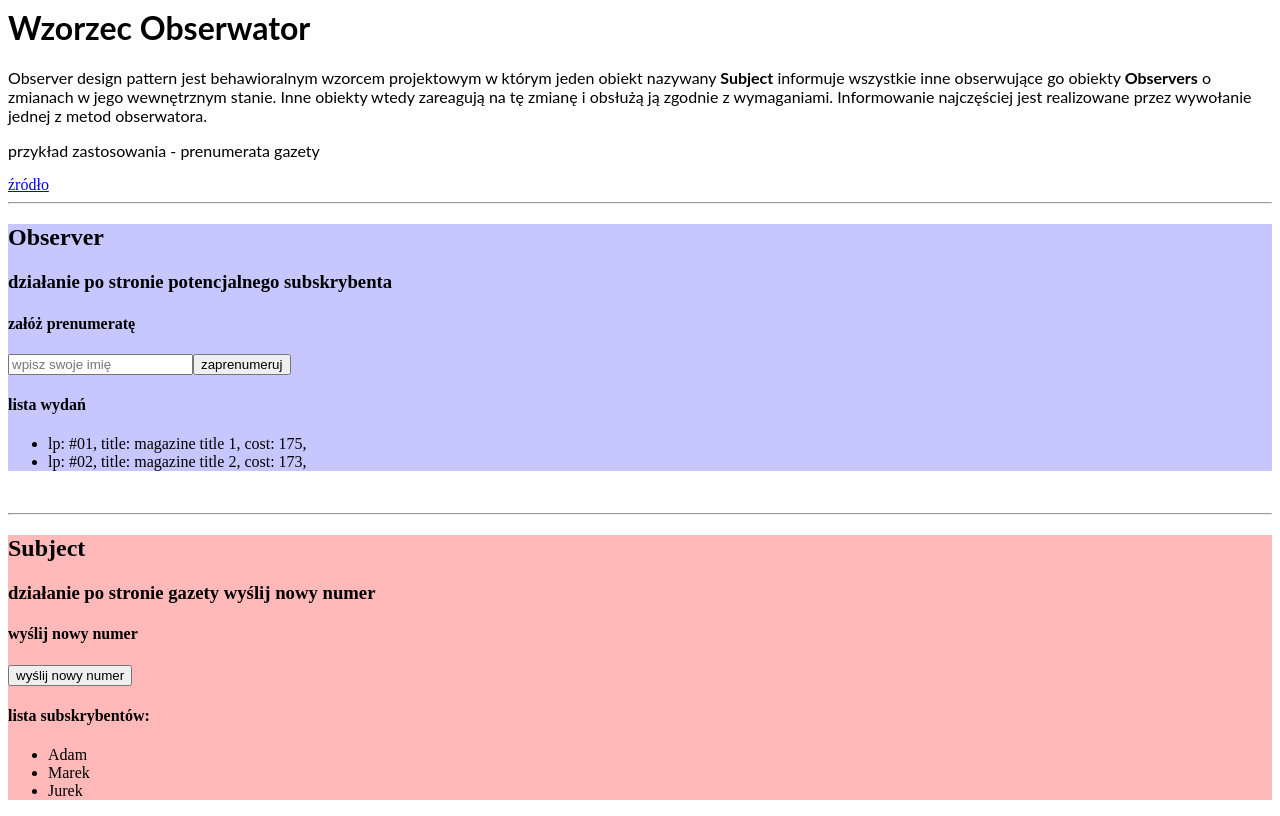
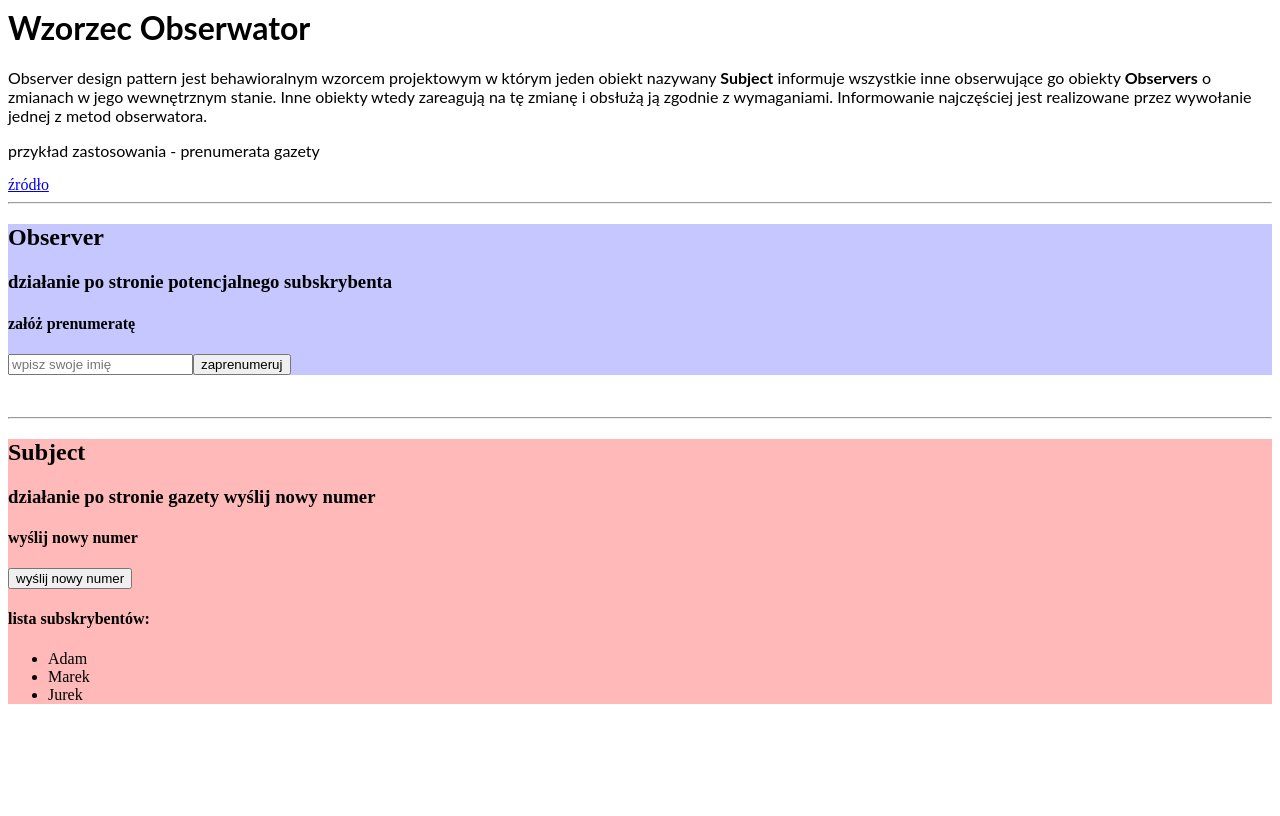
Before and after one commit to GrzegorzNecka/react-ts-wzorce-projektowe, a React (Create React App) app: page / in a window 1280 px wide. Built offline with nearby package versions, Linux system fonts and the light colour scheme.

Commit message:
1 file modified

```diff
--- a/wzorce/obserwator/index.tsx
+++ b/wzorce/obserwator/index.tsx
@@ -26,8 +26,10 @@ lifeMagazine.sendNewRelease({
 });
 let counter = 3;
 export default function Obserwator() {
+  //
   const [inputValue, setInputVal] = React.useState<string>('');
   const [inputMessage, setInputMessage] = React.useState<string>('');
+  const [isObserver, setIsObserver] = React.useState<boolean>(false);
   const [newspapers, setNewspapers] = React.useState<Release[]>(
     lifeMagazine.getAllNewspapers()
   );
@@ -41,6 +43,7 @@ export default function Obserwator() {
     const subscribe = lifeMagazine.addSubscriber(newSubscriber);
     setInputMessage(subscribe.message);
     setInputVal('');
+    setIsObserver(true);
   };
 
   const subscribers = lifeMagazine.getAllSubscribers();
@@ -58,10 +61,10 @@ export default function Obserwator() {
         <p>
           Observer design pattern jest behawioralnym wzorcem projektowym w
           którym jeden obiekt nazywany <b>Subject</b> informuje wszystkie inne
-          obserwujące go obiekty <b>Observers</b> o zmianach w jego wewnętrznym stanie. Inne
-          obiekty wtedy zareagują na tę zmianę i obsłużą ją zgodnie z
-          wymaganiami. Informowanie najczęściej jest realizowane przez wywołanie
-          jednej z metod obserwatora.
+          obserwujące go obiekty <b>Observers</b> o zmianach w jego wewnętrznym
+          stanie. Inne obiekty wtedy zareagują na tę zmianę i obsłużą ją zgodnie
+          z wymaganiami. Informowanie najczęściej jest realizowane przez
+          wywołanie jednej z metod obserwatora.
         </p>
 
         <p>przykład zastosowania - prenumerata gazety</p>
@@ -83,6 +86,8 @@ export default function Obserwator() {
         <button onClick={handleOnClick}>zaprenumeruj </button>
         <p>{inputMessage}</p>
 
+        {isObserver && (
+          <div>
             <h4>lista wydań</h4>
             <ul>
               {subscribers &&
@@ -94,6 +99,8 @@ export default function Obserwator() {
                   );
                 })}
             </ul>
+          </div>
+        )}
       </section>
       <br />
       <hr />
```
Lines whose indentation alone changed are shown as unchanged.
